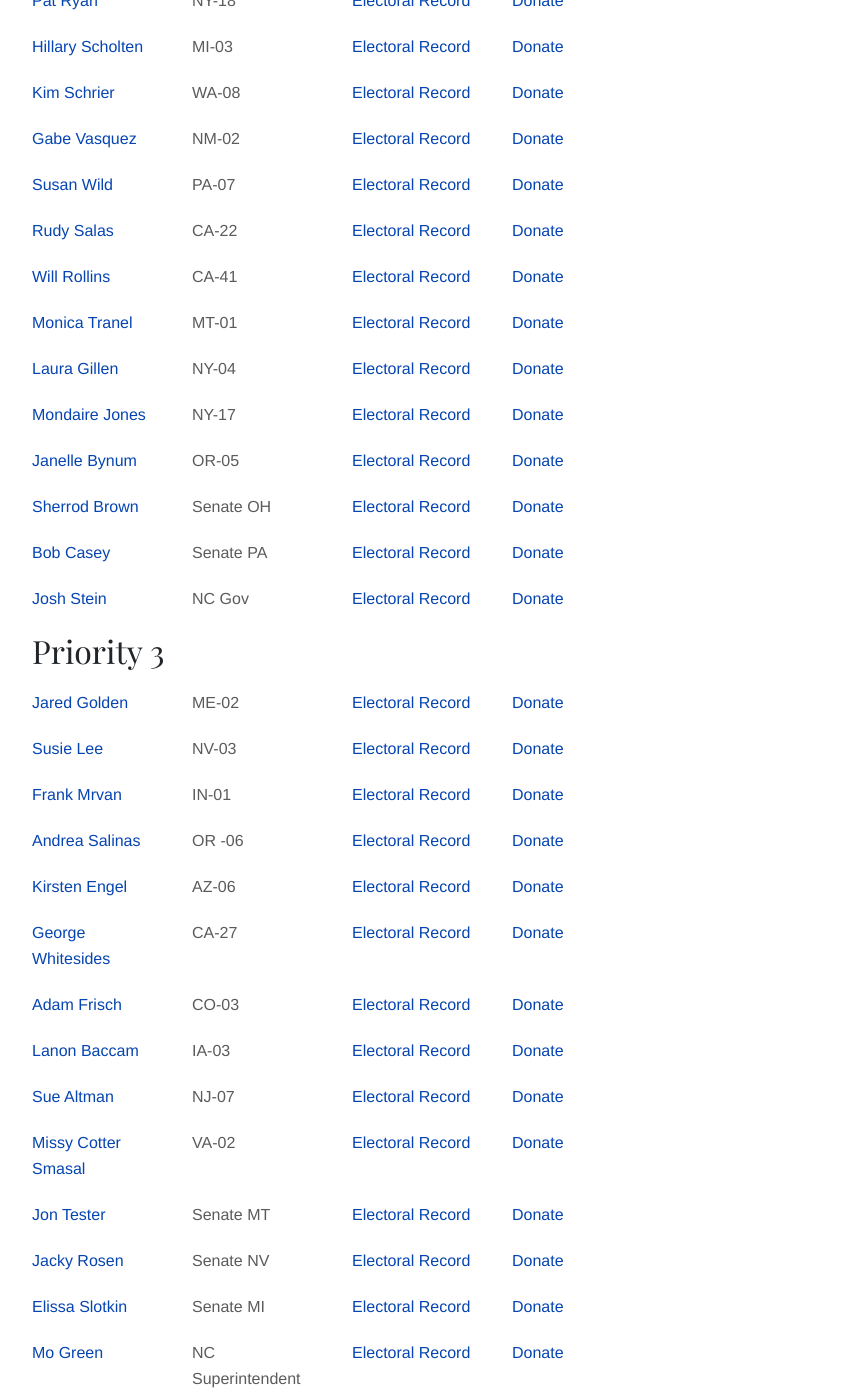
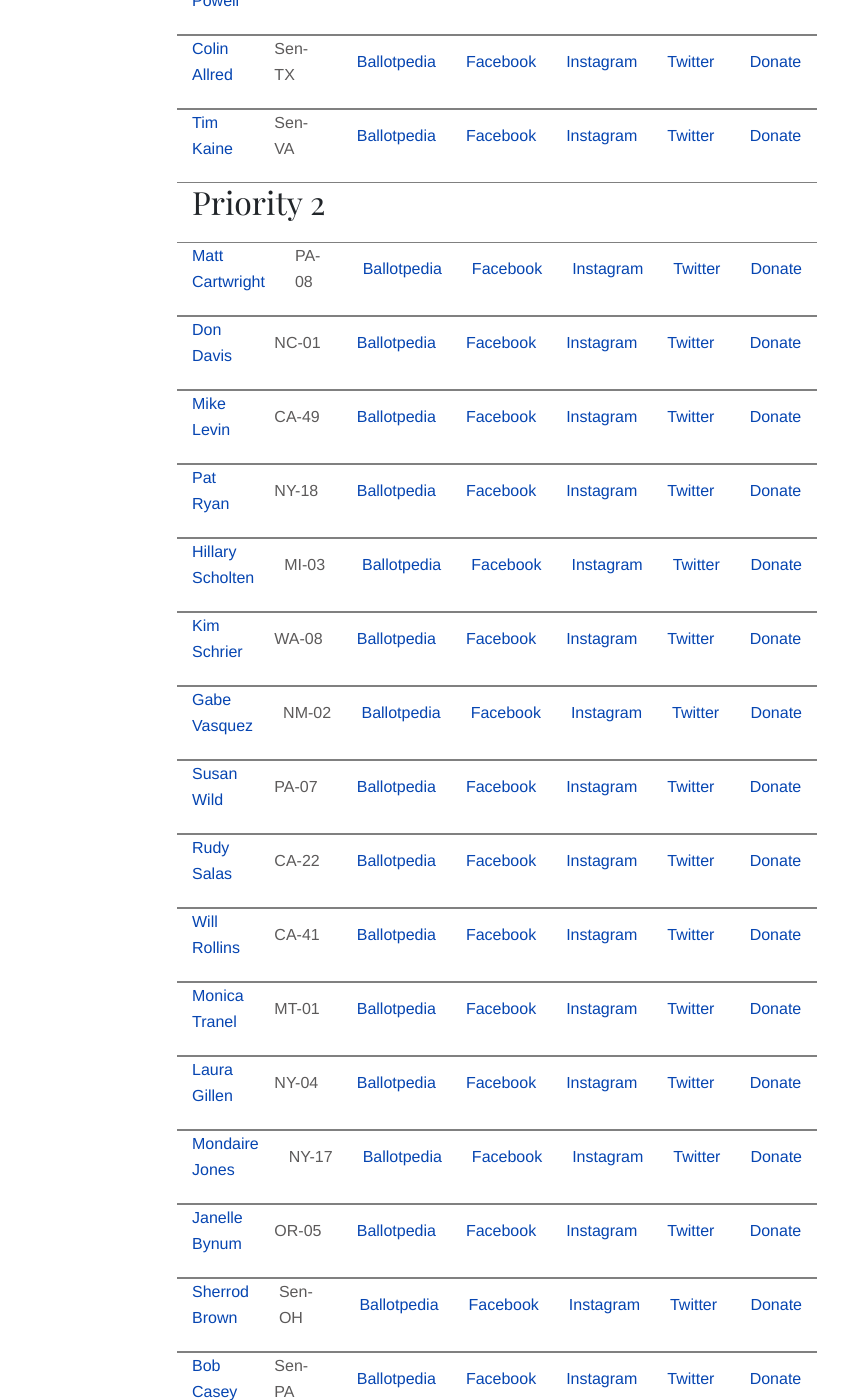
Before and after one commit to nmannes/r2b, a Jekyll site: the page built from _issues/guns.md, in a window 1280 px wide and 1400 px high, scrolled down 1675 px. Shown: the whole window, without its empty margins (143-991 px from the left). Built offline with Jekyll 4.4.1, drawn with Linux system fonts in a browser that asks for light colours; some of the changed text lies outside the part shown.

Commit message:
updateing site

```diff
--- a/_data/candidates.csv
+++ b/_data/candidates.csv
@@ -1,4 +1,4 @@
-Campaign,First,Last,District,campaign-website,ActBlue,Ballotpedia,X (JW),Facebook (GK),Instagram (GK),abortion.md,guns.md,middle-east.md,environment.md,labor.md,
+Campaign,First,Last,District,campaign-website,ActBlue,Ballotpedia,X,Facebook,Instagram,abortion.md,guns.md,middle-east.md,environment.md,labor.md,
 DCCC Frontline,Nikki,Budzinski,IL-13,https://nikkiforcongress.com/,https://secure.actblue.com/donate/rtb24budzinski,https://ballotpedia.org/Nikki_Budzinski,https://x.com/Nikki4Congress,https://www.facebook.com/NikkiforCongress,https://www.instagram.com/nikkiforcongress/?hl=en,2,0,2,1,2,
 DCCC Frontline,Yadira,Caraveo,CO-08,https://www.caraveoforcongress.com/,https://secure.actblue.com/donate/rtb24caraveo,https://ballotpedia.org/Yadira_Caraveo,https://x.com/yadiracaraveo?lang=en,https://www.facebook.com/RepCaraveoMD/,Dr. Yadira Caraveo (@caraveoforcongress) • Instagram photos and videos,1,1,0,1,0,
 DCCC Frontline,Matt,Cartwright,PA-08,https://cartwrightcongress.com/,https://secure.actblue.com/donate/rtb24cartwright,https://ballotpedia.org/Matt_Cartwright,https://x.com/RepCartwright?ref_src=twsrc%5Egoogle%7Ctwcamp%5Eserp%7Ctwgr%5Eauthor,https://www.facebook.com/CongressmanMattCartwright/,Matt Cartwright for Congress (@cartwrightcongress) • Instagram photos and videos,1,2,0,1,0,
--- a/_includes/candidate.html
+++ b/_includes/candidate.html
@@ -1,6 +1,6 @@
 
 {% assign candidate = include['candidate'] %}
-<div class="row">
+<div class="row" style="border: solid grey 1px; border-left: none; border-right: none;">
   <div class="col">
     <p>
       <a href="{{candidate.campaign-website}}">
@@ -8,22 +8,45 @@
       </a>
     </p>
   </div>
-  <div class="col">
+  <div class="col d-flex align-items-center">
     {% if candidate.District.size == 2 %}
-      <p>Senate {{candidate.District}} </p>
+      <p>Sen-{{candidate.District}} </p>
     {% else %}
       <p>{{candidate.District}} </p>
     {% endif %}
   </div>
 
-  <div class="col">
+  <div class="col d-flex align-items-center">
     <p>
       <a href="{{candidate.Ballotpedia}}">
-        Electoral Record
+        Ballotpedia
       </a>
     </p>
   </div>
-  <div class="col">
+
+  <div class="col d-flex align-items-center">
+    <p>
+      <a href="{{candidate.Facebook}}">
+        Facebook
+      </a>
+    </p>
+  </div>
+  <div class="col d-flex align-items-center">
+    <p>
+      <a href="{{candidate.Instagram}}">
+        Instagram
+      </a>
+    </p>
+  </div>
+  <div class="col d-flex align-items-center">
+    <p>
+      <a href="{{candidate.X}}">
+        Twitter
+      </a>
+    </p>
+  </div>
+
+  <div class="col d-flex align-items-center">
     <p>
       <a href="{{candidate.ActBlue}}">
         Donate
--- a/_layouts/issue.html
+++ b/_layouts/issue.html
@@ -4,9 +4,9 @@ bodyClass: "page-service"
 ---
 
 <div class="container pb-6 pt-6 pt-md-10 pb-md-10">
-  <div class="row">
-    <div class="col-12 col-md-8">
-      <div class="service service-single">
+  <div class="row justify-content-center">
+    <div class="col-12 col-md-8 ">
+      <div class="service service-single ">
         <h1 class="title">{{page.title}}</h1>
         <div class="content">{{content}}</div>
       </div>
--- a/_layouts/page.html
+++ b/_layouts/page.html
@@ -4,7 +4,7 @@ bodyClass: "page-basic"
 ---
 
 <div class="container pb-6 pt-6 pt-md-10 pb-md-10">
-    <div class="row justify-content-start">
+    <div class="row justify-content-center">
         <div class="col-12 col-md-8">
             <div class="service service-single">
                 <h1 class="title">{{page.title}}</h1>
```
